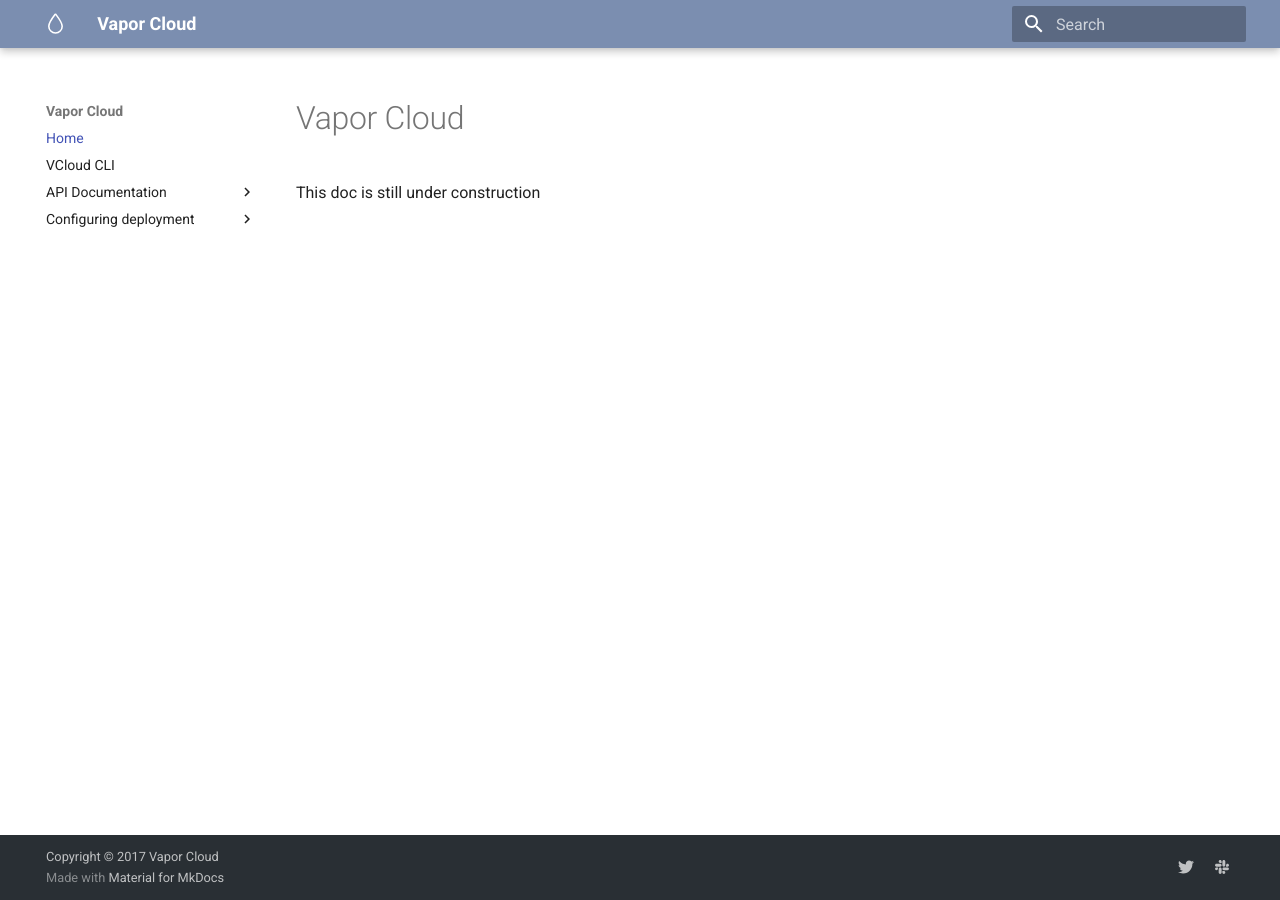
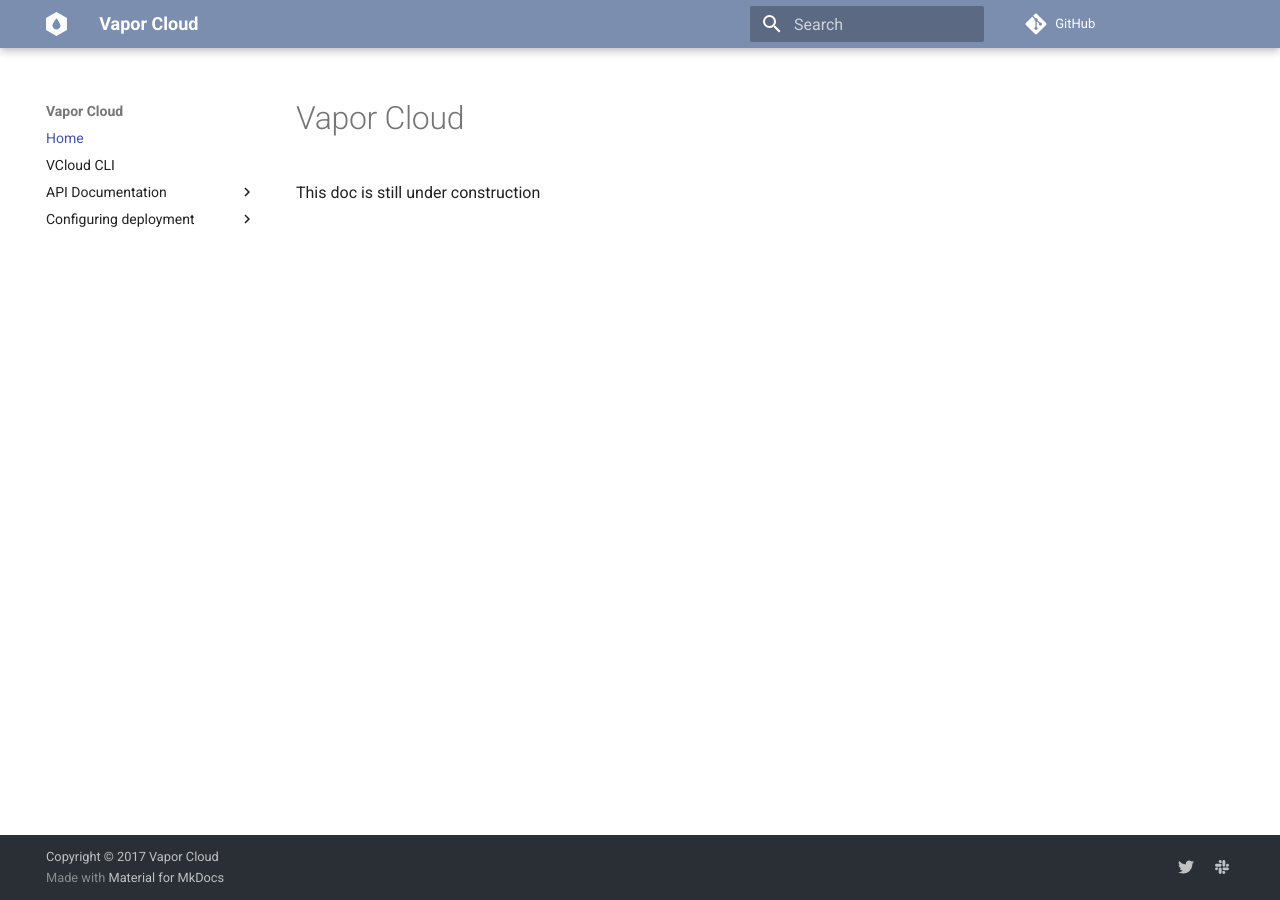
Before and after one commit to qutheory/cloud-documentation, an MkDocs documentation site: the page built from docs/index.md, in a window 1280 px wide. Built offline with MkDocs 1.6.1 and Material for MkDocs 9.7.7, drawn with Linux system fonts in a browser that asks for light colours; comment, search, counter and statistics services are not loaded; old or Windows-style settings are respelled for this version of MkDocs.

Commit message:
Adding new logo and git repo

```diff
--- a/mkdocs.yml
+++ b/mkdocs.yml
@@ -13,8 +13,10 @@
       - 'stylesheets/extra.css'
 
 
+repo_url: https://github.com/vapor/vapor
+
 extra:
-      logo: 'images/droplet.svg'
+      logo: 'images/white-cloud-icon.svg'
       social:
         - type: 'twitter'
           link: 'https://twitter.com/@codevapor'
```
Also changed, not shown: docs/images/white-cloud-icon.svg (added).
